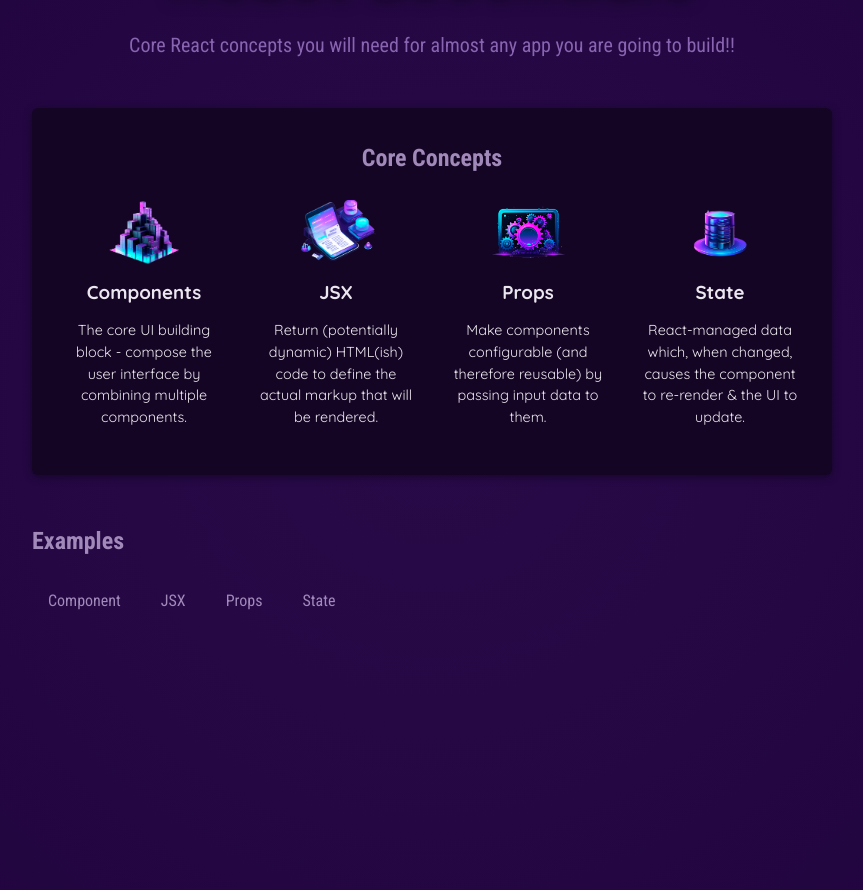
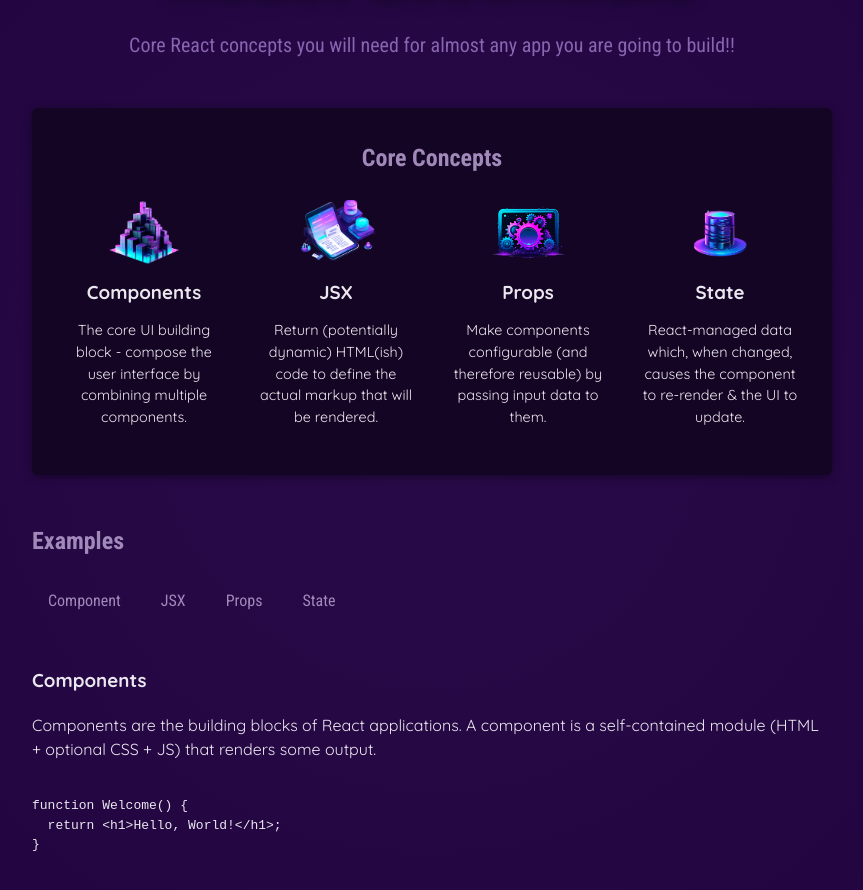
Before and after one commit to charukush/reactEssentail, a React (Vite) app: page / in a window 1280 px wide. Shown: the part 224-1114 px from the top of the page, without its empty margins (208-1071 px from the left). Built offline with nearby package versions, Linux system fonts and the light colour scheme.

Commit message:
Add example data and update tab selection to display example details

```diff
--- a/src/App.jsx
+++ b/src/App.jsx
@@ -3,12 +3,28 @@
 import Header from "./components/Header/Header";
 import CoreConcepts from "./components/CoreConcepts/CoreConcepts";
 import TabButton from "./components/TabButton";
+import { EXAMPLES } from "./data"
 
 function App() {
-  const [selectedTab, setSelectedTab] = useState();
+  const [selectedTab, setSelectedTab] = useState('components');
 
   function handleSelect(selectHandler) {
     setSelectedTab(selectHandler);
+  }
+
+  let tabSelector = <p>Please select the tab</p>;
+  if (selectedTab) {
+    tabSelector = (
+      <div>
+        <h3>{EXAMPLES[selectedTab].title}</h3>
+        <p>{EXAMPLES[selectedTab].description}</p>
+        <pre>
+          <code>
+            {EXAMPLES[selectedTab].code}
+          </code>
+        </pre>
+      </div>
+    );
   }
 
   return (
@@ -35,15 +51,15 @@
         <section id="examples">
           <h2>Examples</h2>
           <menu>
-            <TabButton onSelect={() => handleSelect("Component")}>
+            <TabButton onSelect={() => handleSelect("components")}>
               Component
             </TabButton>
-            <TabButton onSelect={() => handleSelect("JSXgjghjghj")}>JSX</TabButton>
-            <TabButton onSelect={() => handleSelect("Props")}>Props</TabButton>
-            <TabButton onSelect={() => handleSelect("State")}>State</TabButton>
+            <TabButton onSelect={() => handleSelect("jsx")}>JSX</TabButton>
+            <TabButton onSelect={() => handleSelect("props")}>Props</TabButton>
+            <TabButton onSelect={() => handleSelect("state")}>State</TabButton>
           </menu>
         </section>
-        <p>{selectedTab}</p>
+        {tabSelector}
       </main>
     </div>
   );
--- a/src/data.js
+++ b/src/data.js
@@ -29,3 +29,54 @@
       'React-managed data which, when changed, causes the component to re-render & the UI to update.',
   },
 ];
+
+export const EXAMPLES = {
+  components: {
+    title: 'Components',
+    description:
+      'Components are the building blocks of React applications. A component is a self-contained module (HTML + optional CSS + JS) that renders some output.',
+    code: `
+function Welcome() {
+  return <h1>Hello, World!</h1>;
+}`,
+  },
+  jsx: {
+    title: 'JSX',
+    description:
+      'JSX is a syntax extension to JavaScript. It is similar to a template language, but it has full power of JavaScript (e.g., it may output dynamic content).',
+    code: `
+<div>
+  <h1>Welcome {userName}</h1>
+  <p>Time to learn React!</p>
+</div>`,
+  },
+  props: {
+    title: 'Props',
+    description:
+      'Components accept arbitrary inputs called props. They are like function arguments.',
+    code: `
+function Welcome(props) {
+  return <h1>Hello, {props.name}</h1>;
+}`,
+  },
+  state: {
+    title: 'State',
+    description:
+      'State allows React components to change their output over time in response to user actions, network responses, and anything else.',
+    code: `
+function Counter() {
+  const [isVisible, setIsVisible] = useState(false);
+
+  function handleClick() {
+    setIsVisible(true);
+  }
+
+  return (
+    <div>
+      <button onClick={handleClick}>Show Details</button>
+      {isVisible && <p>Amazing details!</p>}
+    </div>
+  );
+}`,
+  },
+};
```
